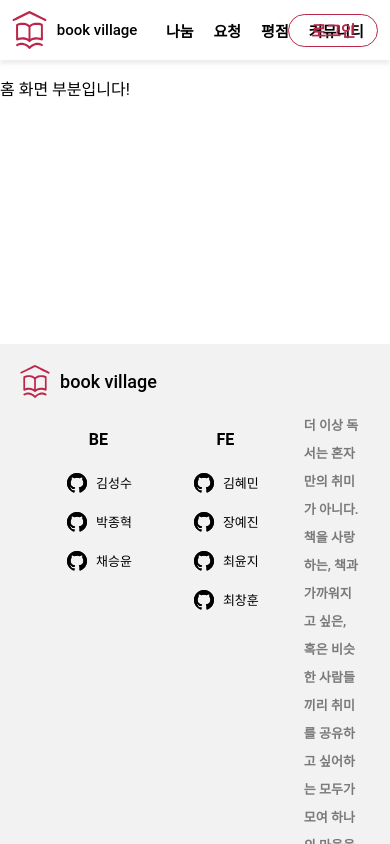
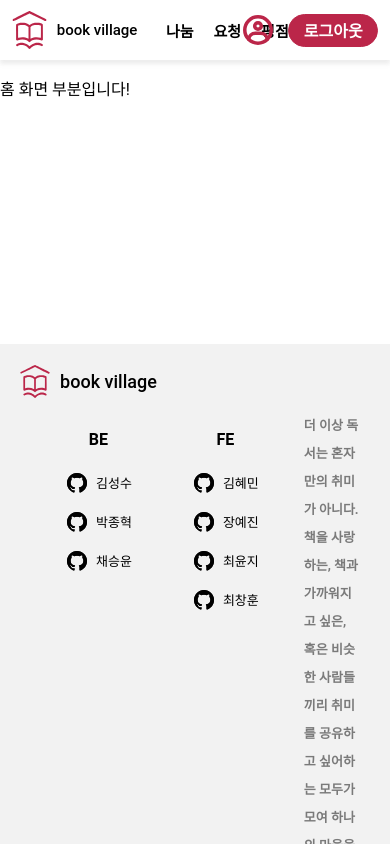
Before and after one commit to codestates-seb/seb41_main_015, a React (Create React App) app in the folder client/: page / in a window 390 px wide. Built offline with nearby package versions, Linux system fonts and the light colour scheme.

Commit message:
feat/fe/header: header 컴포넌트 스타일링 반응형 구현 (#50)

```diff
--- a/client/src/components/Header.js
+++ b/client/src/components/Header.js
@@ -3,6 +3,7 @@ import LoginModal from './LoginModal';
 import styled from 'styled-components';
 import logo from '../image/logo.svg';
 import { Link } from 'react-router-dom';
+import mypage from '../image/mypage.svg';
 
 const StyledHeader = styled.header`
   width: 100%;
@@ -11,9 +12,11 @@ const StyledHeader = styled.header`
   display: flex;
   align-items: center;
   box-shadow: 0px 4px 4px 0px #b9b9b940;
+  background-color: #ffffff;
   /* position: fixed; */
 `;
-const SHeaderLogo = styled.div`
+
+const SHeaderLogo = styled.a`
   display: flex;
   align-items: center;
   position: fixed;
@@ -57,19 +60,54 @@ const SNavContainer = styled.ol`
   }
 `;
 
-const SLoginBtn = styled.button`
+// 로그인
+// const SLoginBtn = styled.button`
+//   width: 90px;
+//   height: 33px;
+//   font-size: 16px;
+//   font-weight: 600;
+//   color: #bb2649;
+//   border: 1px solid #bb2649;
+//   border-radius: 20px;
+//   position: fixed;
+//   right: 3%;
+//   :hover {
+//     color: #ffffff;
+//     background-color: #bb2649;
+//   }
+// `;
+
+// 로그아웃
+const SLogout = styled.div`
+  display: flex;
+  align-items: center;
+  align-items: center;
+  position: fixed;
+  right: 3%;
+  @media screen and (max-width: 550px) {
+    .mypage {
+      display: none;
+    }
+  }
+  .mypage {
+    display: flex;
+    margin-right: 15px;
+  }
+`;
+
+const SLogoutBtn = styled.button`
   width: 90px;
   height: 33px;
   font-size: 16px;
   font-weight: 600;
-  color: #bb2649;
+  color: #ffffff;
+  background-color: #bb2649;
   border: 1px solid #bb2649;
   border-radius: 20px;
-  position: fixed;
-  right: 3%;
   :hover {
-    color: #ffffff;
-    background-color: #bb2649;
+    color: #bb2649;
+    border: 1px solid #bb2649;
+    background-color: #ffffff;
   }
 `;
 
@@ -83,7 +121,7 @@ const Header = () => {
   };
   return (
     <StyledHeader>
-      <SHeaderLogo>
+      <SHeaderLogo href="/">
         <img src={logo} alt="logo" className="logo" />
         <div className="logoFont">book village</div>
       </SHeaderLogo>
@@ -101,11 +139,19 @@ const Header = () => {
           커뮤니티
         </Link>
       </SNavContainer>
-      <SLoginBtn onClick={handleOpenModal}>로그인</SLoginBtn>
+      {/* 로그인 */}
+      {/* <SLoginBtn onClick={handleOpenModal}>로그인</SLoginBtn>
       <LoginModal
         isModalOpen={isModalOpen}
         handleCloseModal={handleCloseModal}
-      />
+      /> */}
+      {/* 로그아웃 */}
+      <SLogout>
+        <Link to="/mypage">
+          <img src={mypage} alt="mypage" className="mypage" />
+        </Link>
+        <SLogoutBtn>로그아웃</SLogoutBtn>
+      </SLogout>
     </StyledHeader>
   );
 };
```
Also changed, not shown: client/src/image/mypage.svg (added).
